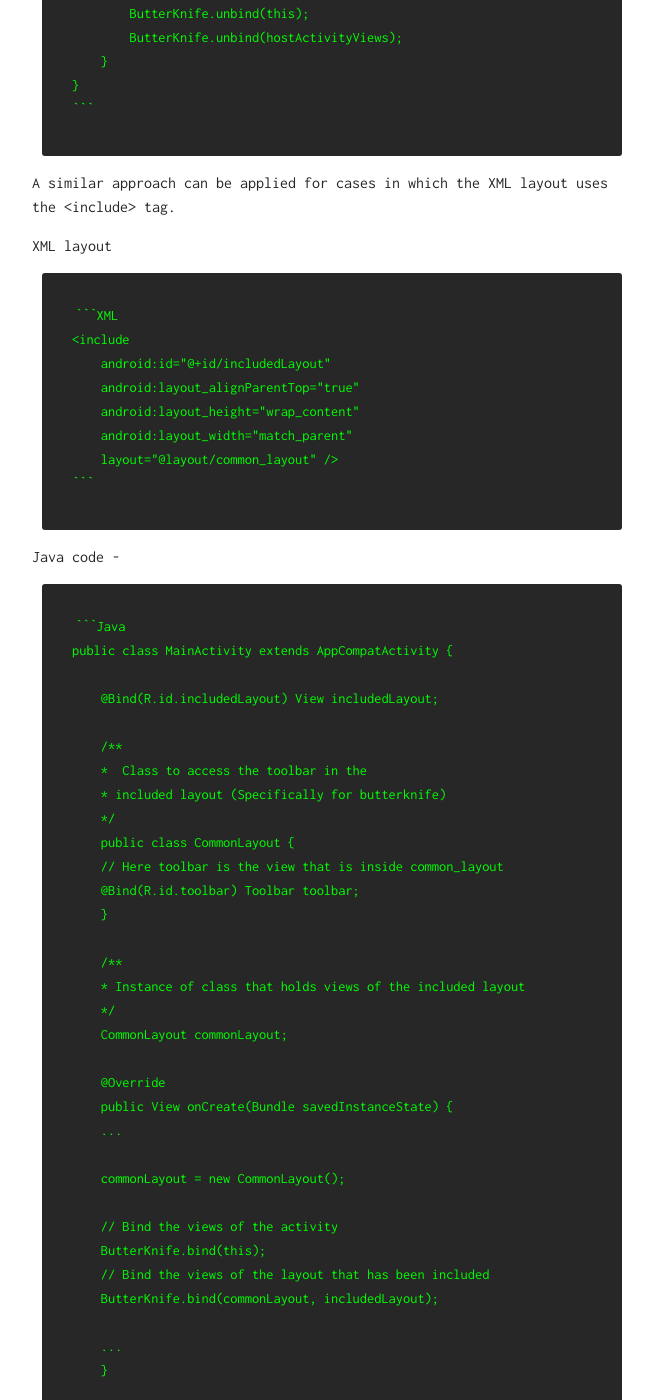
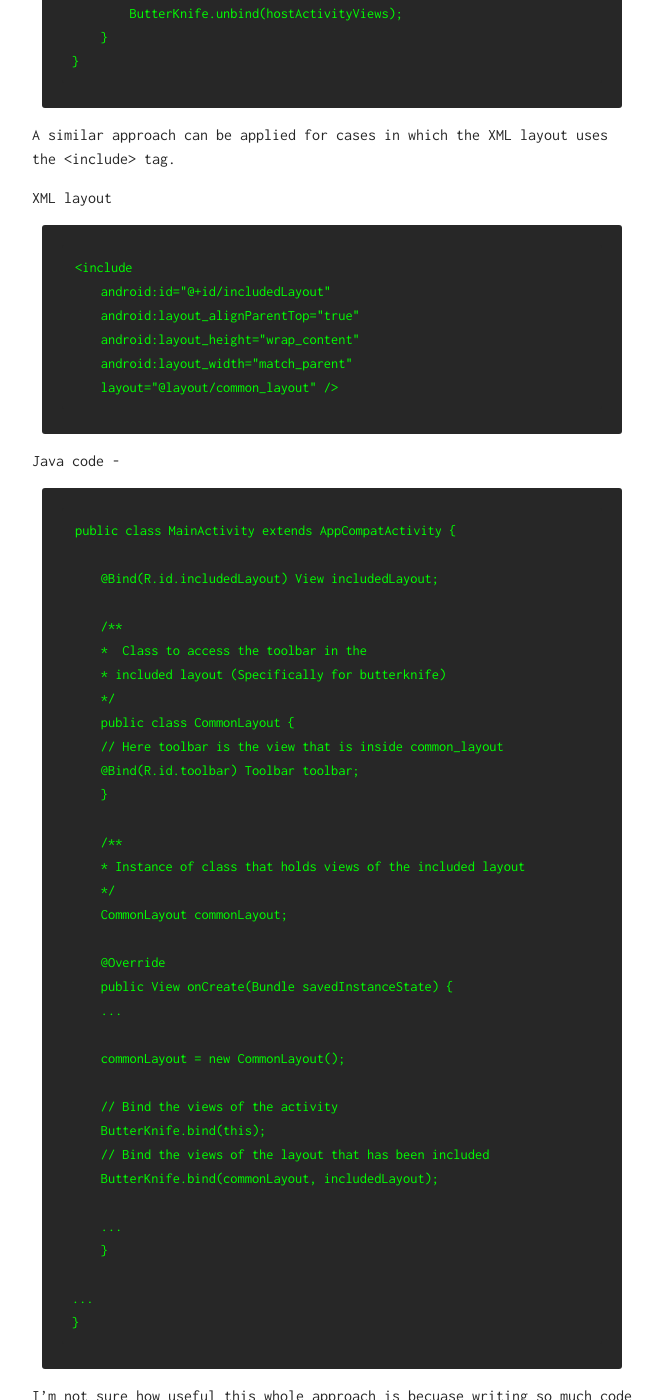
Before and after one commit to krtkush/krtkush.github.io, a Jekyll site: the page built from _posts/2016-05-10-delving-into-butterknife.md, in a window 1280 px wide and 1400 px high, scrolled down 2305 px. Shown: the whole window, without its empty margins (308-970 px from the left). Built offline with Jekyll 4.4.1, drawn with Linux system fonts in a browser that asks for light colours; some of the changed text lies outside the part shown.

Commit message:
Fix attempt for syntax highlight #4

````diff
--- a/_config.yml
+++ b/_config.yml
@@ -20,6 +20,6 @@ highlighter: rouge
 markdown: kramdown
 kramdown:
   input: GFM
-  hard_wrap: true
+  hard_wrap: false
   auto_ids: true
   syntax_highlighter: rouge
--- a/_posts/2016-05-10-delving-into-butterknife.md
+++ b/_posts/2016-05-10-delving-into-butterknife.md
@@ -37,7 +37,6 @@ Things get a little interesting when you want to access a fragment's parent acti
 
 `getActivity().findViewById(R.id.viewId) ...` usually does the job when not using butterknife. Using `@Bind(R.id.viewId) ...` on the fragment will result in a Nullpointer Exception and your app crashing. The way to use butterknife in such a situation is like this -
 
-    ```Java
     public class FragmentClass extends Fragment {
 
     /**
@@ -82,25 +81,21 @@ Things get a little interesting when you want to access a fragment's parent acti
             ButterKnife.unbind(hostActivityViews);
         }
     }
-    ```
 
 
 A similar approach can be applied for cases in which the XML layout uses the \<include\> tag.
 
 XML layout
 
-    ```XML
     <include
         android:id="@+id/includedLayout"
         android:layout_alignParentTop="true"
         android:layout_height="wrap_content"
         android:layout_width="match_parent"
         layout="@layout/common_layout" />
-    ```
 
 Java code -
 
-    ```Java
     public class MainActivity extends AppCompatActivity {
 
         @Bind(R.id.includedLayout) View includedLayout;
@@ -135,7 +130,6 @@ Java code -
 
     ...
     }
-```
 
 
 I'm not sure how useful this whole approach is becuase writing so much code reduces the major advantage of Butterknife - the ability to get rid of boilerplate code. `getActivity().findViewById(R.id.viewId) ...` seems to be a more straight forward approach.
````
